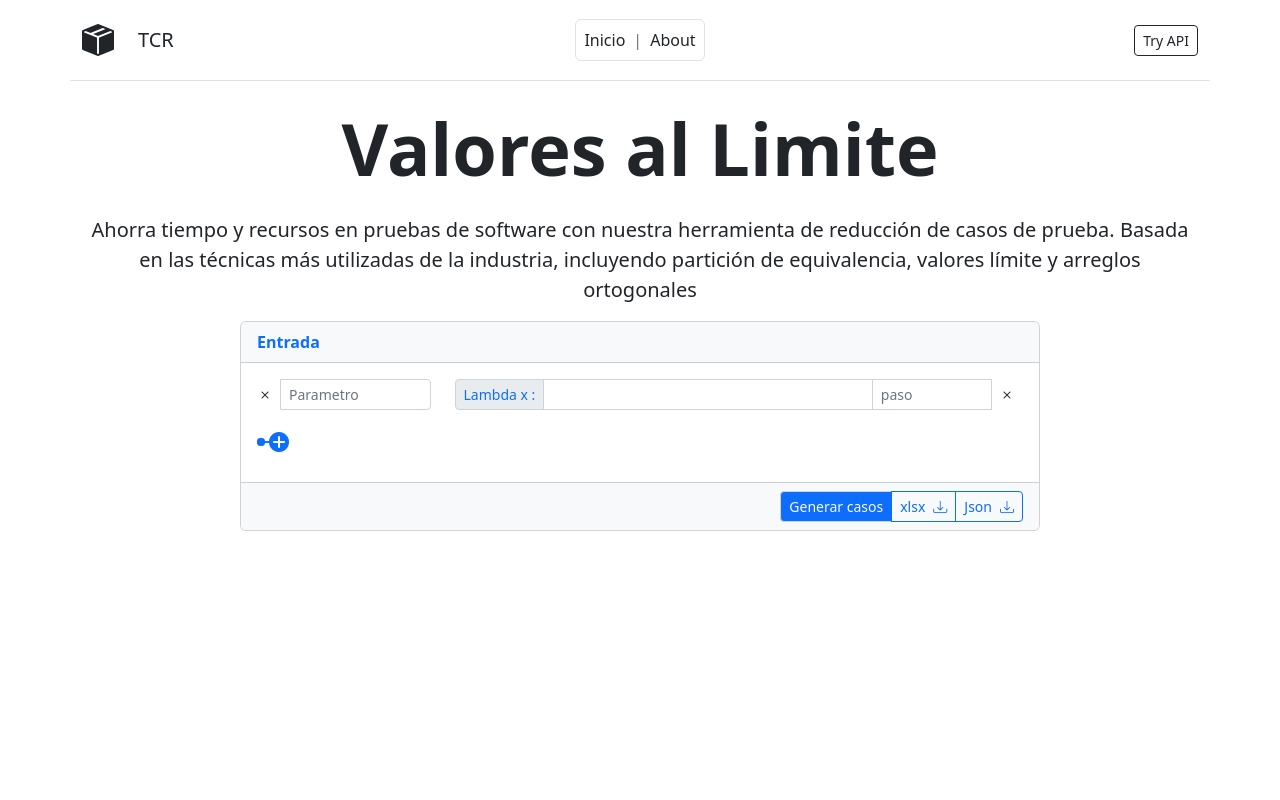
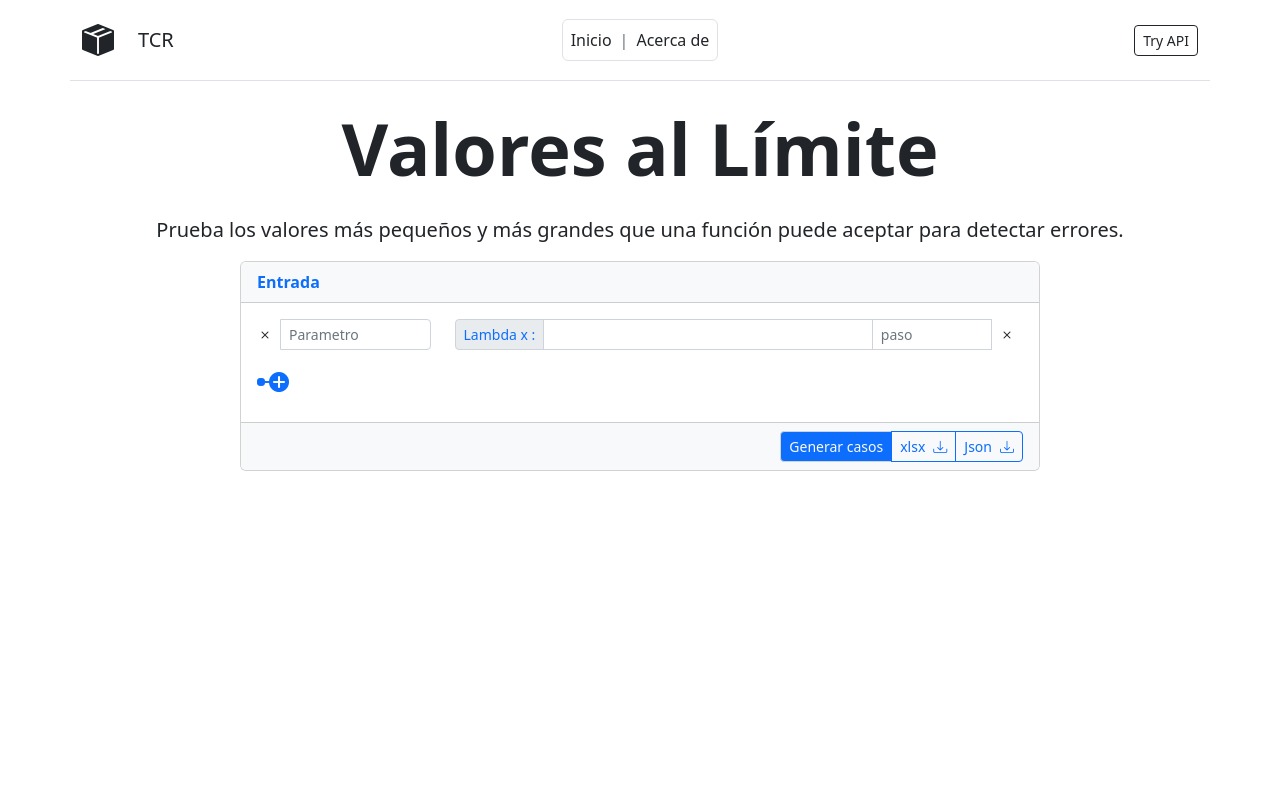
Before and after one commit to testcasereducer/TestCaseRecuderFrontEnd, a Next.js app: page /limites in a window 1280 px wide. Shown: the top 800 px of the page. Built offline with nearby package versions, Linux system fonts and the light colour scheme.

Commit message:
Agregando titulo y descripcioens

```diff
--- a/components/header.js
+++ b/components/header.js
@@ -17,7 +17,7 @@ export default function Header() {
                 <div className="mt-2 text-secondary">|</div>
                 <li>
                     <Link href="/about" className="nav-link px-2 link-primary text-dark">
-                        About
+                        Acerca de
                     </Link>
                 </li>
             </ul>
--- a/components/sections.js
+++ b/components/sections.js
@@ -9,7 +9,7 @@ export const techniques = [
     },
     {
         id: 1,
-        title: "Valores al Limite",
+        title: "Valores al Límite",
         description:
             "Prueba los valores más pequeños y más grandes que una función puede aceptar para detectar errores.",
         link: "/limites",
--- a/pages/limites/index.js
+++ b/pages/limites/index.js
@@ -1,13 +1,11 @@
 import Layout from "@/components/layout";
 import MainSectionTech from "@/components/mainSectionTech";
 import Table from "@/components/limites/table";
+import Techniques from "@/public/techniques";
 
 export default function Limite() {
 
-    const title = "Valores al Limite";
-    const description = "Ahorra tiempo y recursos en pruebas de software con nuestra herramienta de reducción de casos de\
-                        prueba. Basada en las técnicas más utilizadas de la industria, incluyendo partición de\
-                        equivalencia, valores límite y arreglos ortogonales"
+    const {title, description} = Techniques.find((item) => item.id === 1);
 
     return (
 
--- a/pages/ortogonales/index.js
+++ b/pages/ortogonales/index.js
@@ -1,13 +1,11 @@
 import Layout from "@/components/layout";
 import MainSectionTech from "@/components/mainSectionTech";
 import Table from "@/components/ortogonal/table";
+import Techniques from "@/public/techniques";
 
 export default function Ortogonal() {
 
-    const title = "Arreglos Ortogonales";
-    const description = "Ahorra tiempo y recursos en pruebas de software con nuestra herramienta de reducción de casos de\
-                        prueba. Basada en las técnicas más utilizadas de la industria, incluyendo partición de\
-                        equivalencia, valores límite y arreglos ortogonales"
+    const {title, description} = Techniques.find((item) => item.id === 2);
 
     return (
 
--- a/public/techniques.json
+++ b/public/techniques.json
@@ -9,7 +9,7 @@
     },
     {
         "id"  : 1,
-        "title" : "Valores al Limite",
+        "title" : "Valores al Límite",
         "description" : "Prueba los valores más pequeños y más grandes que una función puede aceptar para detectar errores.",
         "link" : "/limites",
         "iconName" : "bi-body-text",
@@ -18,7 +18,7 @@
     {
         "id" : 2,
         "title" : "Arreglos Ortogonales",
-        "description" : "muestra todas las combinaciones posibles de entrada de una función de manera eficientes.",
+        "description" : "Muestra todas las combinaciones posibles de entrada de una función de manera eficientes.",
         "link" : "/ortogonales",
         "iconName" : "bi-arrows-expand",
         "abbreviation" : "OA"
```
Also changed, not shown: pages/equivalencias/index.js (+2 -5 lines), pages/tests/index.js (deleted, +0 -20 lines), public/about.json (+11 -4 lines).
